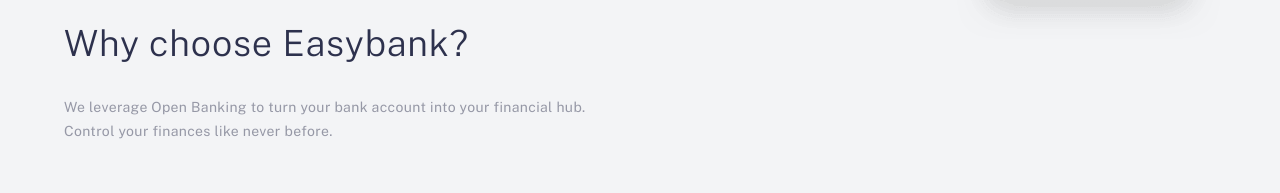
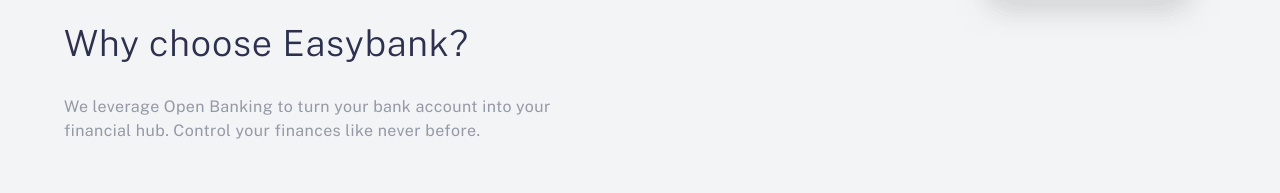
Before and after one commit to wendyhamel/FMEasybankLandingPage, a plain HTML site: page index.html in a window 1280 px wide. Shown: the part 864-1057 px from the top of the page. Drawn offline with nearby package versions, Linux system fonts and the light colour scheme.

Commit message:
Spacing and ont-size adjusted.

```diff
--- a/index.html
+++ b/index.html
@@ -84,7 +84,7 @@
     <section class="bg-light-blue-gray py-16 md:-mt-12 lg:-mt-60 lg:py-24 xl:pt-32 xl:pb-20">
       <div class="px-6 max-w-2lg mx-auto">
         <h2 class="text-3xl tracking-wide font-light text-dark-blue text-center md:text-left lg:text-4xl">Why choose Easybank?</h2>
-        <p class="text-blue-gray text-sm text-center mt-4 leading-6 tracking-wide md:text-left md:max-w-xl md:pr-6 lg:mt-8">
+        <p class="text-blue-gray text-sm text-center mt-4 leading-6 tracking-wide md:text-left md:max-w-xl md:pr-6 lg:mt-8 lg:text-base">
           We leverage Open Banking to turn your bank account into your financial hub. Control
           your finances like never before.
         </p>
```
